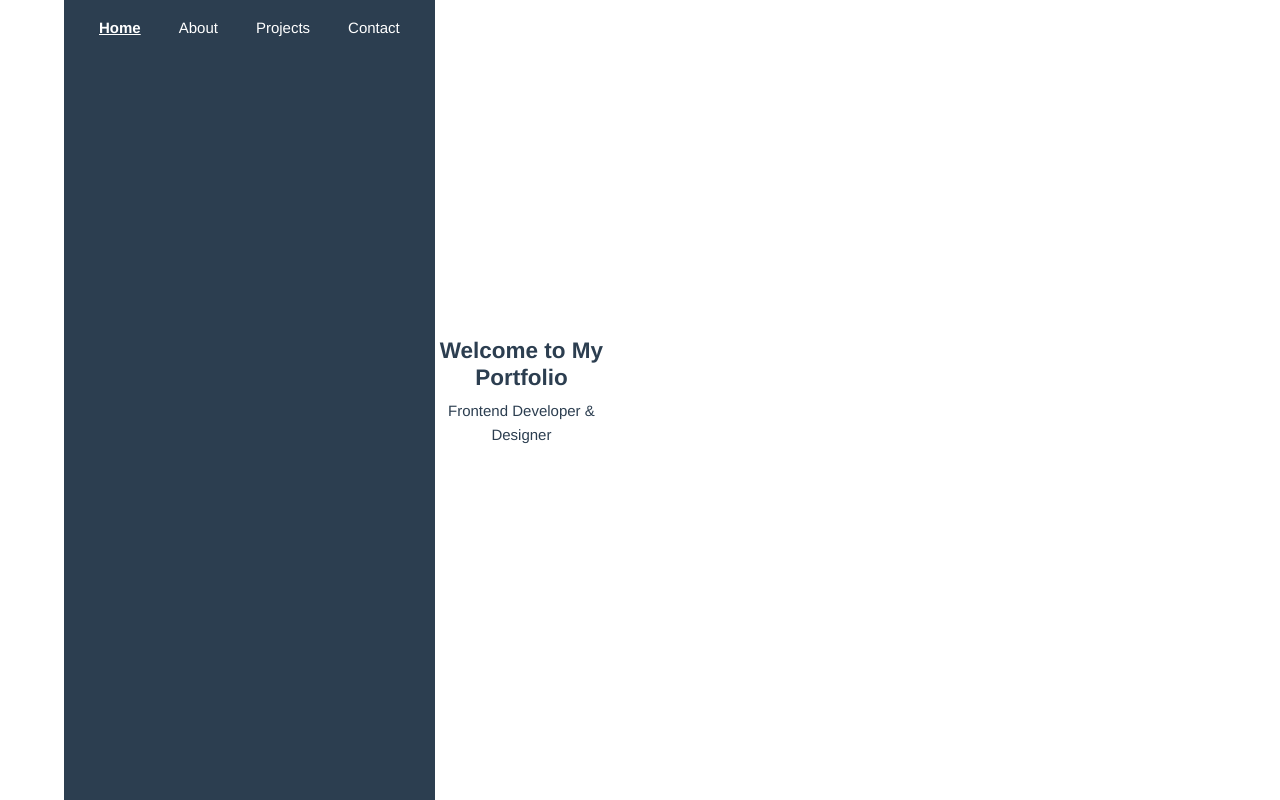
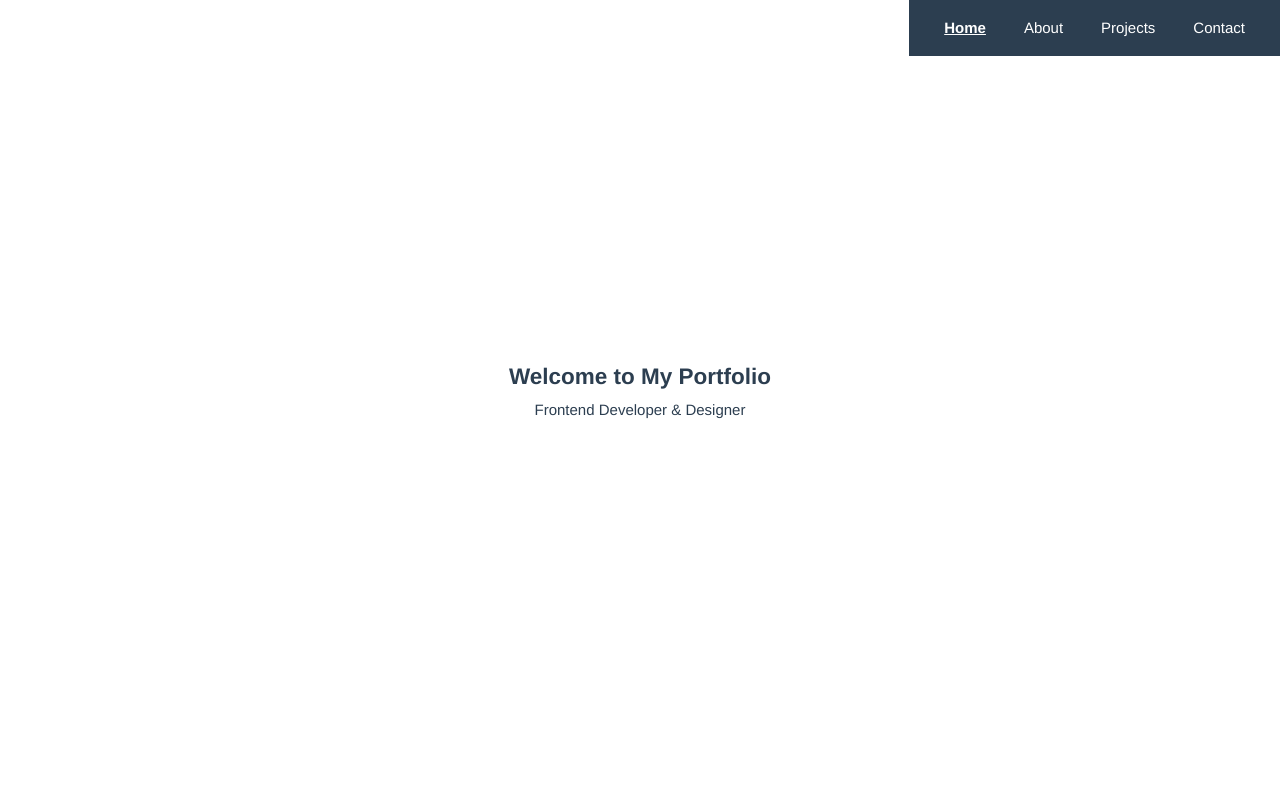
Before and after one commit to Sosakpanha/Portfiliotest, a Vue app: page / in a window 1280 px wide. Built offline with nearby package versions, Linux system fonts and the light colour scheme.

Commit message:
Wrap router view in full-screen container

```diff
--- a/src/App.vue
+++ b/src/App.vue
@@ -1,11 +1,13 @@
 <template>
   <div id="app">
     <NavBar />
-    <router-view v-slot="{ Component }">
-      <transition name="fade" mode="out-in">
-        <component :is="Component" />
-      </transition>
-    </router-view>
+    <div class="view-container">
+      <router-view v-slot="{ Component }">
+        <transition name="fade" mode="out-in">
+          <component :is="Component" />
+        </transition>
+      </router-view>
+    </div>
   </div>
 </template>
 
@@ -31,4 +33,13 @@ import NavBar from './components/NavBar.vue'
 .fade-leave-to {
   opacity: 0;
 }
+
+.view-container {
+  position: fixed;
+  top: 0;
+  left: 0;
+  width: 100vw;
+  height: 100vh;
+  overflow-y: auto;
+}
 </style>
--- a/src/components/NavBar.vue
+++ b/src/components/NavBar.vue
@@ -30,6 +30,9 @@ const toggleMenu = () => {
 .navbar {
   background: #2c3e50;
   padding: 1rem;
+  position: fixed;
+  top: 0;
+  right: 0;
 }
 
 
--- a/src/views/AboutView.vue
+++ b/src/views/AboutView.vue
@@ -70,6 +70,7 @@ onMounted(() => {
   padding: 2rem 0;
   display: grid;
   gap: var(--spacing-lg);
+  min-height: 100%;
 }
 
 .profile {
--- a/src/views/ContactView.vue
+++ b/src/views/ContactView.vue
@@ -52,6 +52,7 @@ function submit() {
 <style scoped>
 .contact-view {
   padding: 2rem 0;
+  min-height: 100%;
 }
 
 .heading {
--- a/src/views/HomeView.vue
+++ b/src/views/HomeView.vue
@@ -42,7 +42,7 @@ onMounted(() => {
   display: flex;
   align-items: center;
   justify-content: center;
-  min-height: 100vh;
+  min-height: 100%;
   position: relative;
   overflow: hidden;
   text-align: center;
--- a/src/views/ProjectsView.vue
+++ b/src/views/ProjectsView.vue
@@ -48,6 +48,7 @@ const projects: Project[] = [
 <style scoped>
 .projects-view {
   padding: 2rem 0;
+  min-height: 100%;
 }
 
 .heading {
```
